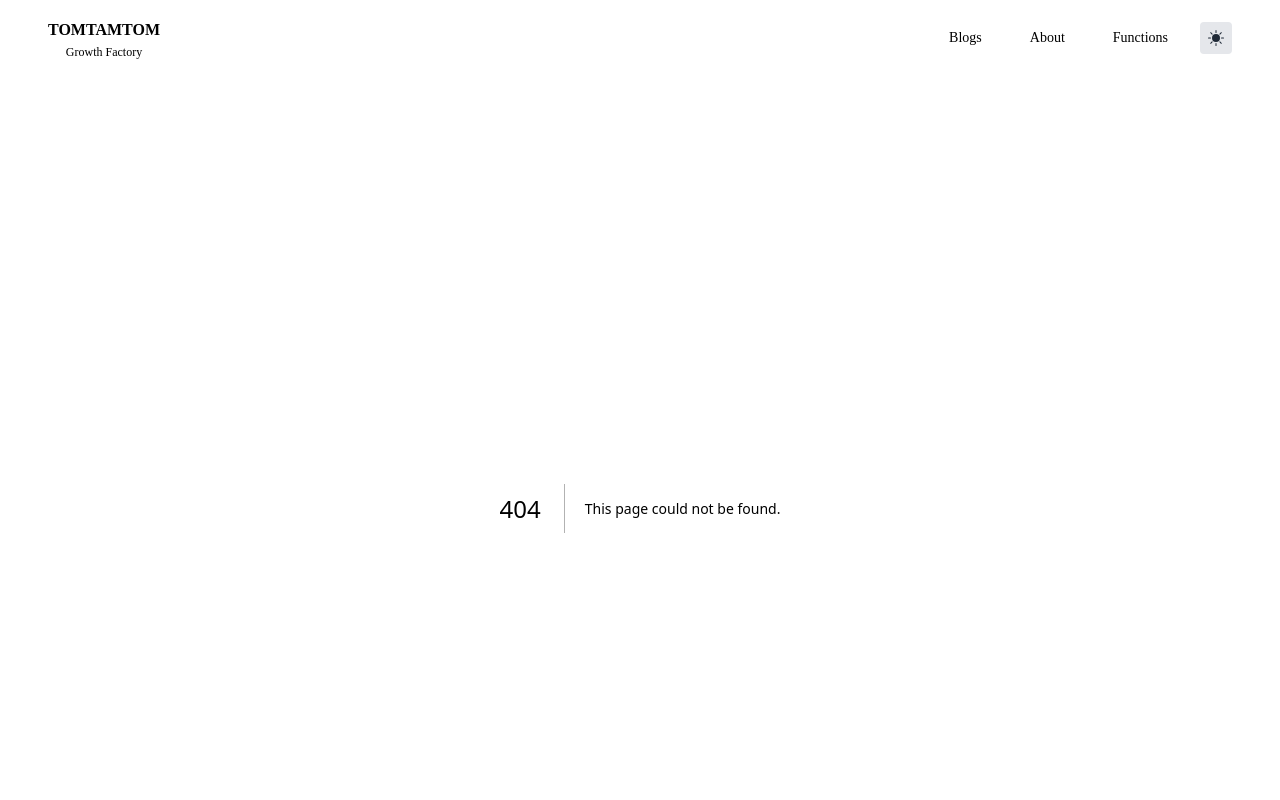
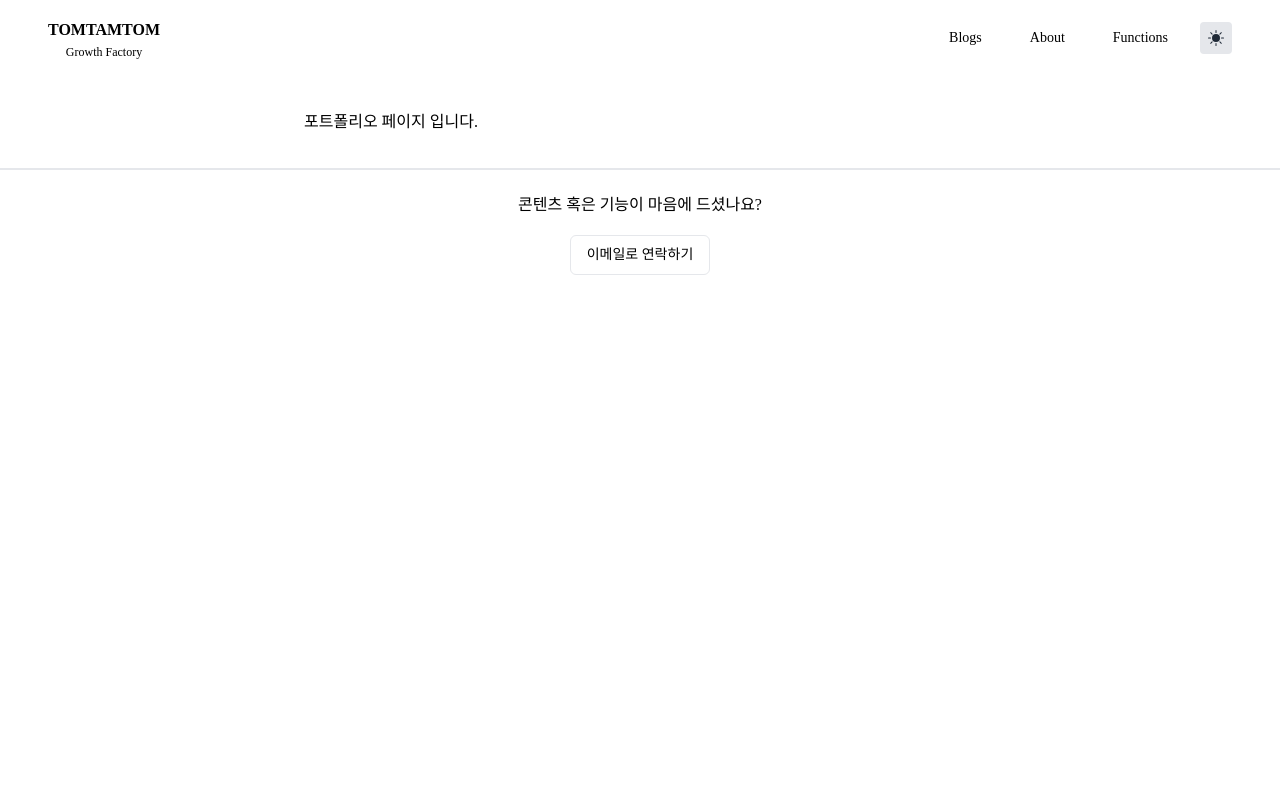
Before and after one commit to yungsuKo/tomtamtom_blog, a Next.js app: page /about in a window 1280 px wide. Before the commit this address had no page. Shown: the top 800 px of the page. Built offline with nearby package versions, Linux system fonts and the light colour scheme.

Commit message:
about, functions page

```diff
--- /dev/null
+++ b/pages/about.js
@@ -0,0 +1,3 @@
+export default function About() {
+  return <>포트폴리오 페이지 입니다.</>;
+}
--- /dev/null
+++ b/pages/functions.js
@@ -0,0 +1,3 @@
+export default function Functions() {
+  return <>기능들 페이지 입니다.</>;
+}
```
